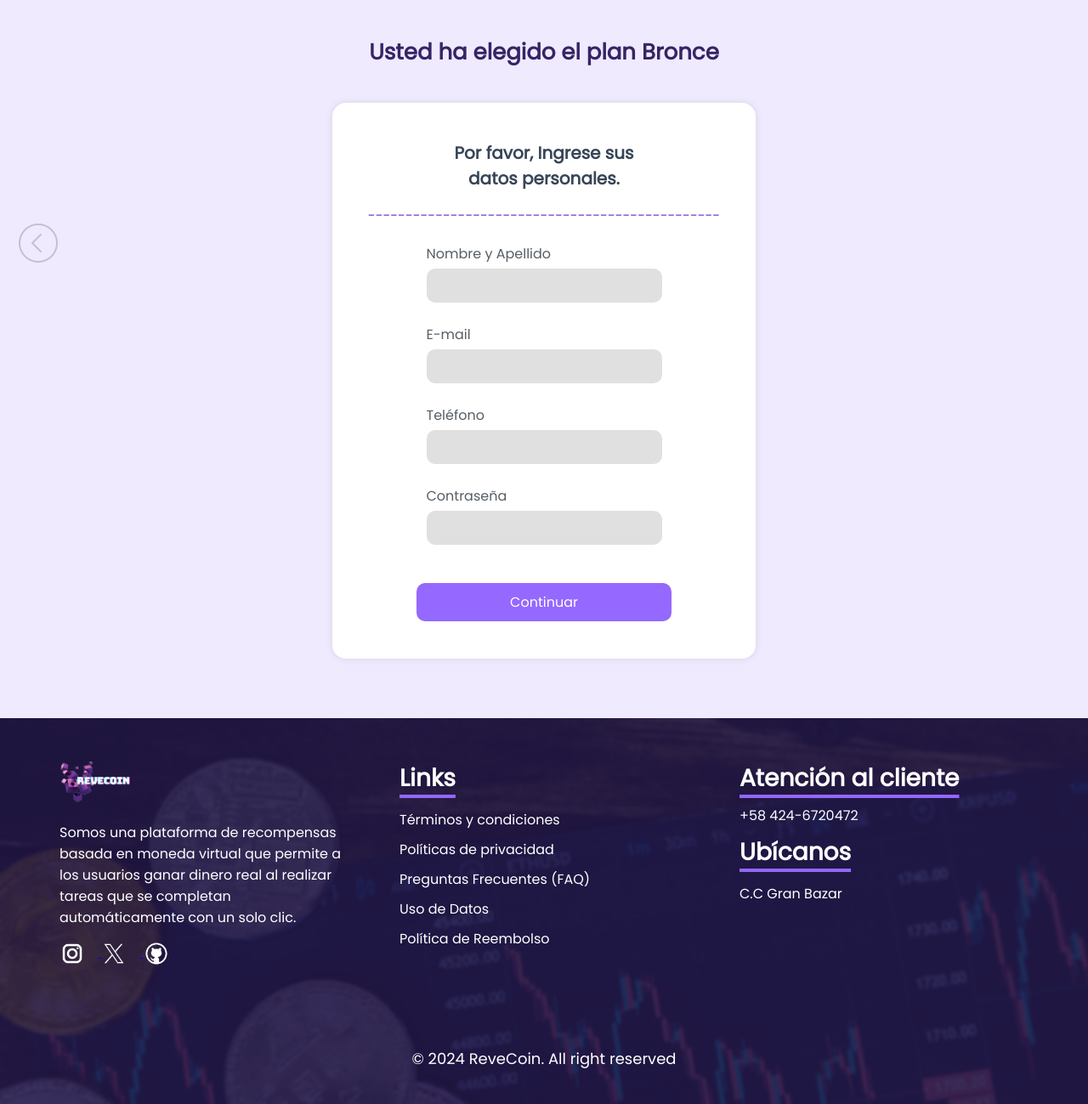
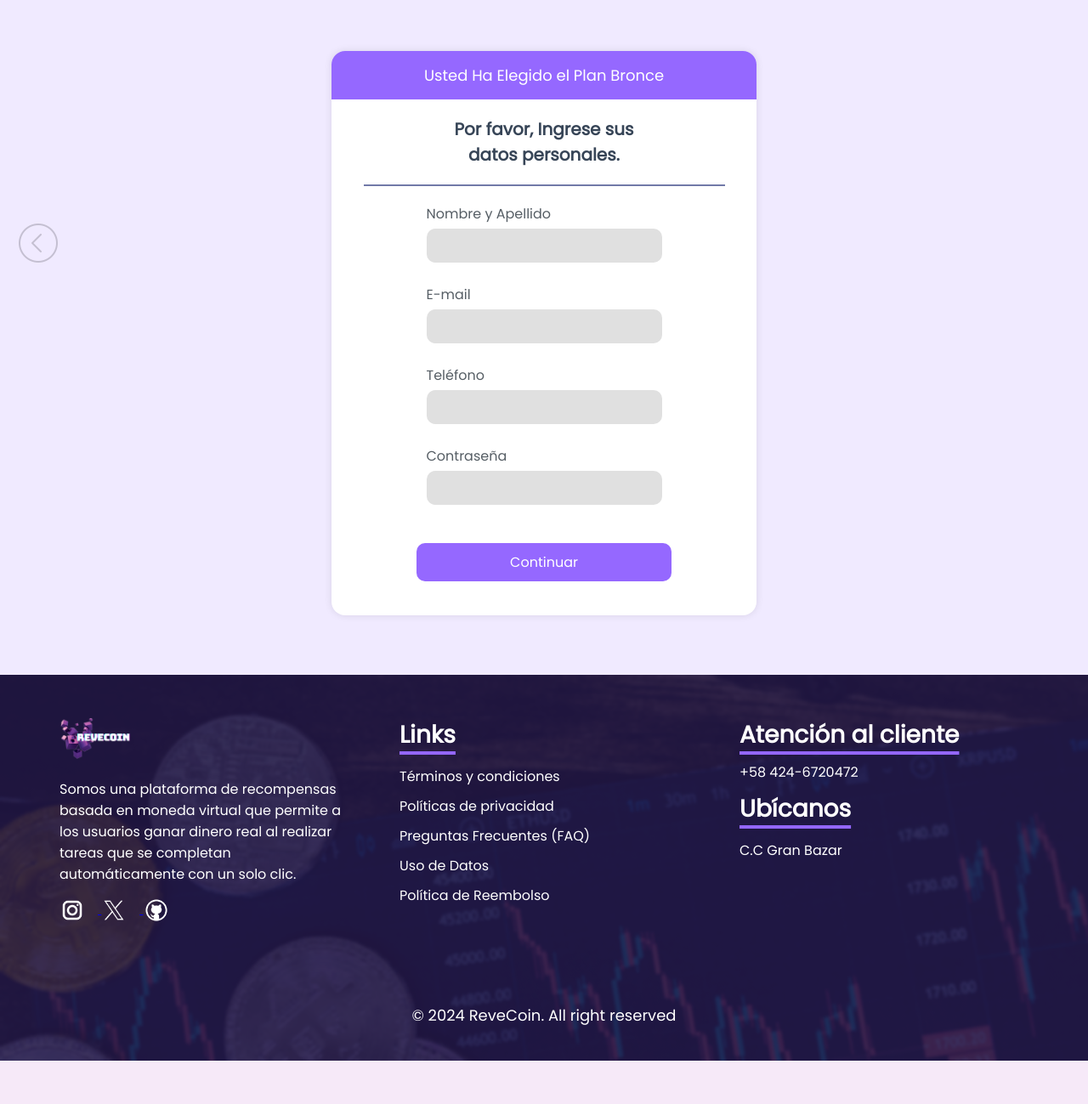
Before and after one commit to anavirgm/revecoin, a PHP site: page /registro1.php?plan=bronce&id=1 in a window 1280 px wide. Shown: the part 79-1378 px from the top of the page at 85% size. After the commit the page ends 1327 px from the top, so only its background shows below. Run offline with PHP 8.4, Linux system fonts and the light colour scheme.

Commit message:
add header 2 container

```diff
--- a/registro1.php
+++ b/registro1.php
@@ -80,13 +80,13 @@ if ($_SERVER["REQUEST_METHOD"] == "POST") {
 
         .servicio {
             background: #fff;
-            padding: 1.5rem;
+            padding: 0rem;
             border-radius: 16px;
             box-shadow: 0 0 10px rgba(0, 0, 0, 0.1);
             text-align: center;
             flex: 1;
-            max-width: 450px;
-            margin-top: 30px;
+            max-width: 500px;
+            margin-top: 40px;
             margin-bottom: 20px;
         }
 
@@ -126,7 +126,7 @@ if ($_SERVER["REQUEST_METHOD"] == "POST") {
 
         .form-container button {
             display: block;
-            margin: 20px auto;
+            margin: 20px auto 40px; /* Ajusta el margen inferior (bottom) */
             padding: 10px 20px;
             background-color: #9568FF;
             color: white;
@@ -139,9 +139,28 @@ if ($_SERVER["REQUEST_METHOD"] == "POST") {
             width: 300px;
         }
 
+
         .form-container button:hover {
             transform: scale(1.05);
             box-shadow: 0px 10px 20px rgba(0, 0, 0, 0.2);
+        }
+
+        .servicio-header {
+            background-color: #9568FF;
+            color: white;
+            text-align: center;
+            padding: 15px;
+            border-top-left-radius: 16px;
+            border-top-right-radius: 16px;
+            font-size: 18px;
+        }
+
+        .custom-line {
+            border: 0;
+            height: 2px;
+            background-color: #7179A8;
+            margin: 20px auto;
+            width: 85%;
         }
 
         /*
@@ -161,12 +180,22 @@ if ($_SERVER["REQUEST_METHOD"] == "POST") {
     </button>
 
         <section id="servicios">
-            <h2>Usted ha elegido el plan <?php echo $planName; ?></h2>
+        <!--
+        <h2>Usted ha elegido el plan <?php echo $planName; ?></h2>
+
+        -->
 
             <div class="servicios-container">
+
                 <div class="servicio">
+                <div class="servicio-header">
+                        Usted Ha Elegido el Plan <?php echo $planName; ?>
+                    </div>
+
                     <h3>Por favor, Ingrese sus <br> datos personales.</h3>
-                    <p>-----------------------------------------------</p>
+                    <p>
+                        <hr class="custom-line">
+                    </p>
 
                     <form method="post" class="form-container">
                         <div class="form-group">
```
Also changed, not shown: registro2.php (+46 -6 lines), registro3.php (+52 -6 lines).
